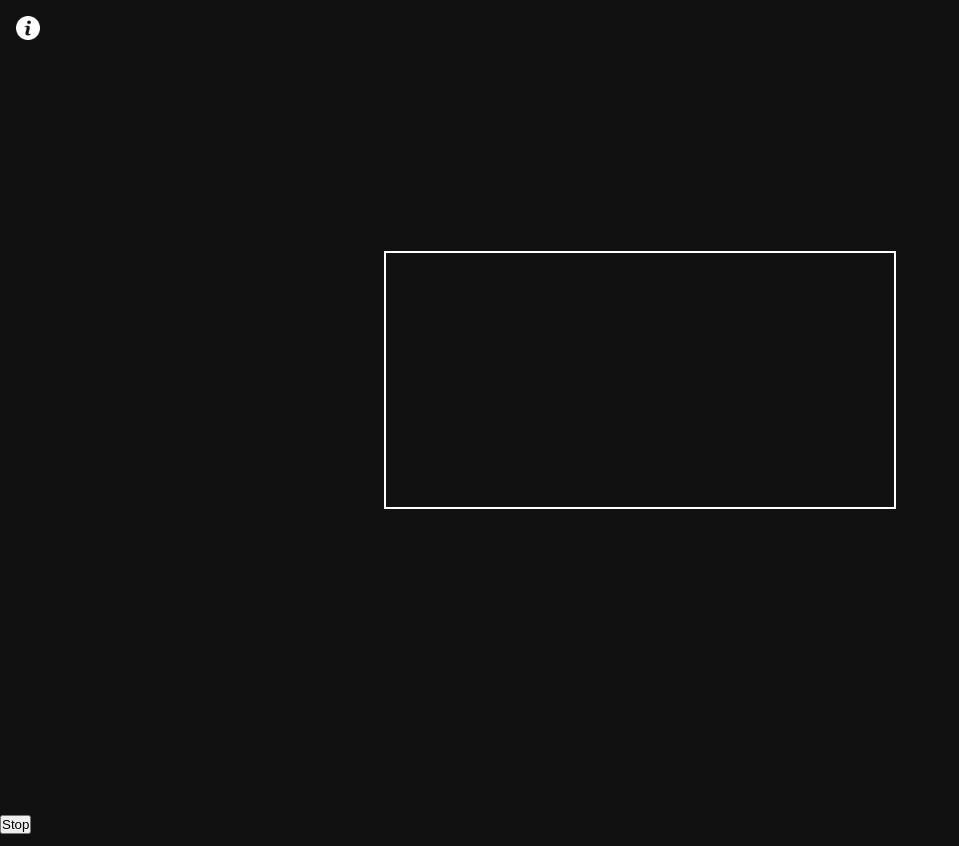
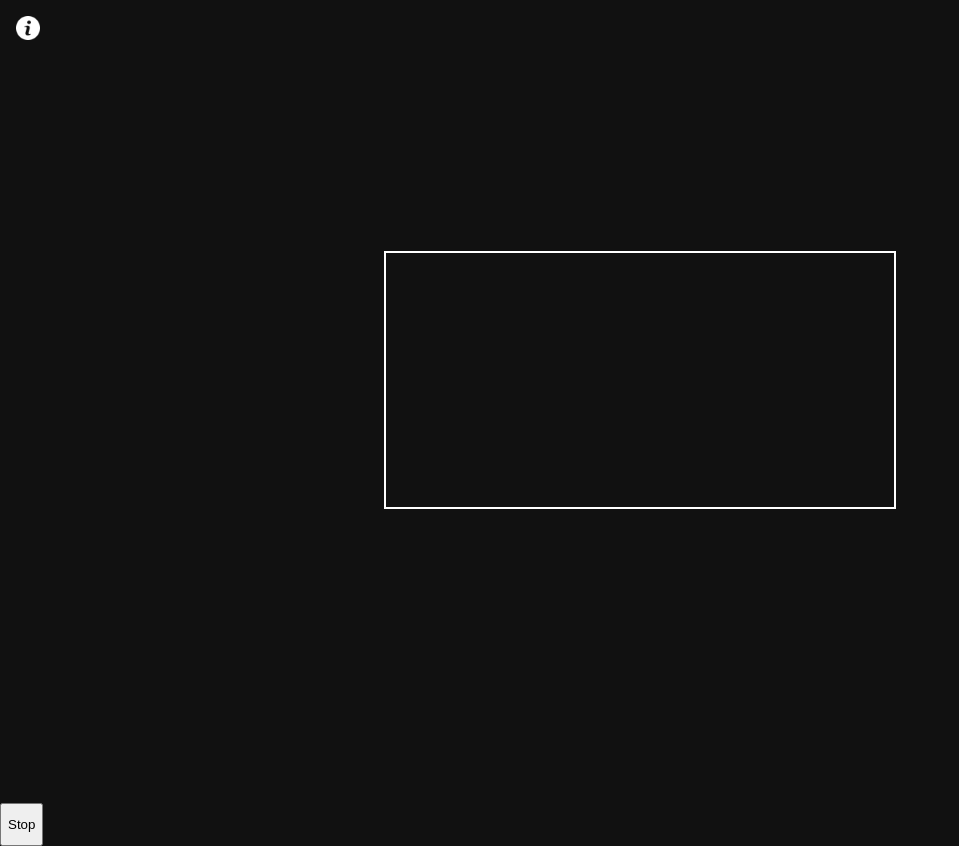
Before and after one commit to EbenVranken/pi-decimal-calculator, a plain HTML site: page index.html in a window 1280 px wide. Shown: the whole page, without its empty margins (0-959 px from the left). Drawn offline with Linux system fonts and the light colour scheme.

Commit message:
Update main.css

```diff
--- a/css/main.css
+++ b/css/main.css
@@ -73,6 +73,10 @@
     width: 25%;
 }
 
+button {
+    padding: 12px 6px;
+}
+
 @media screen and (max-width: 900px){
     #canvas {
         max-width: 80%;
```
